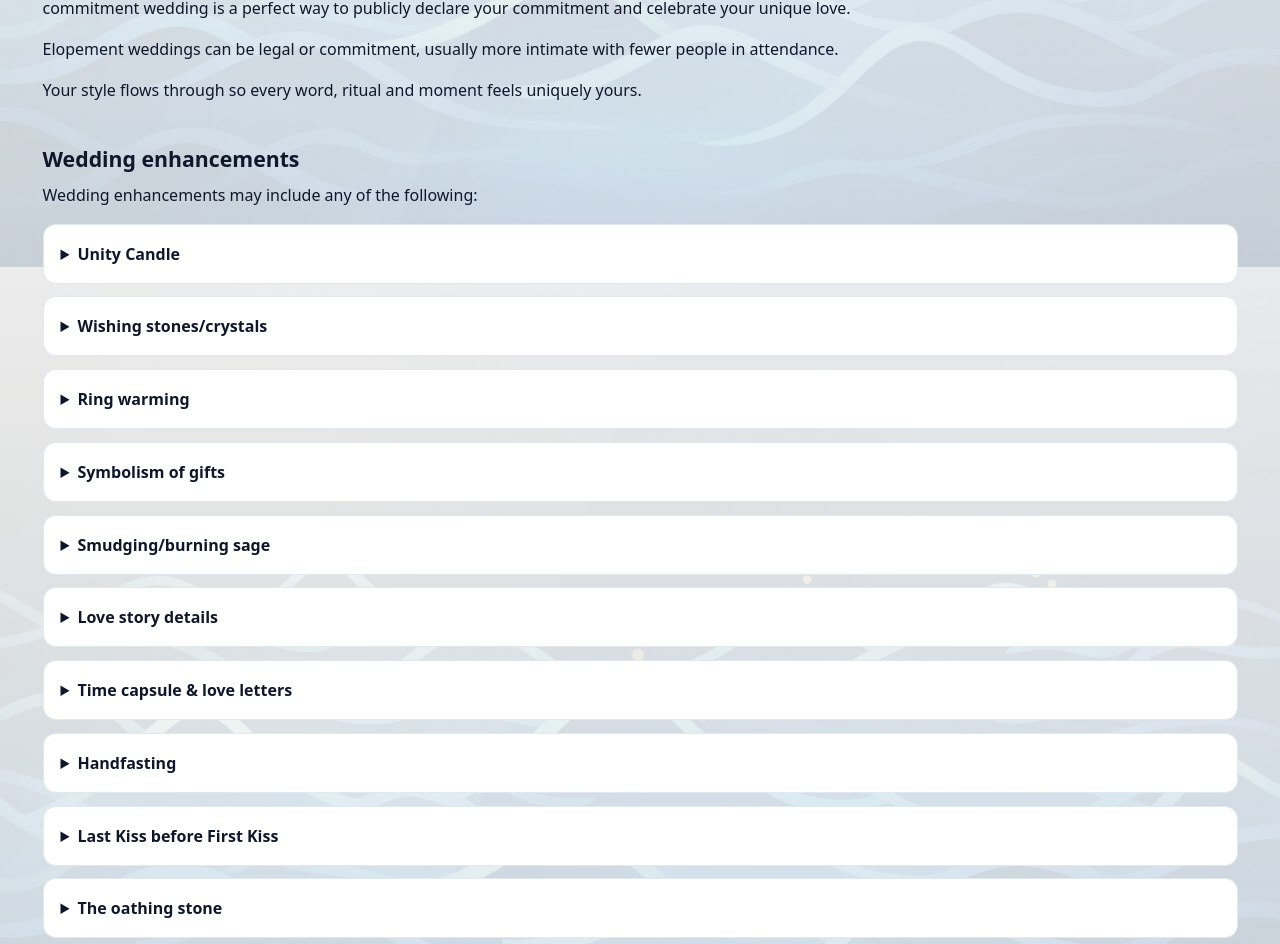
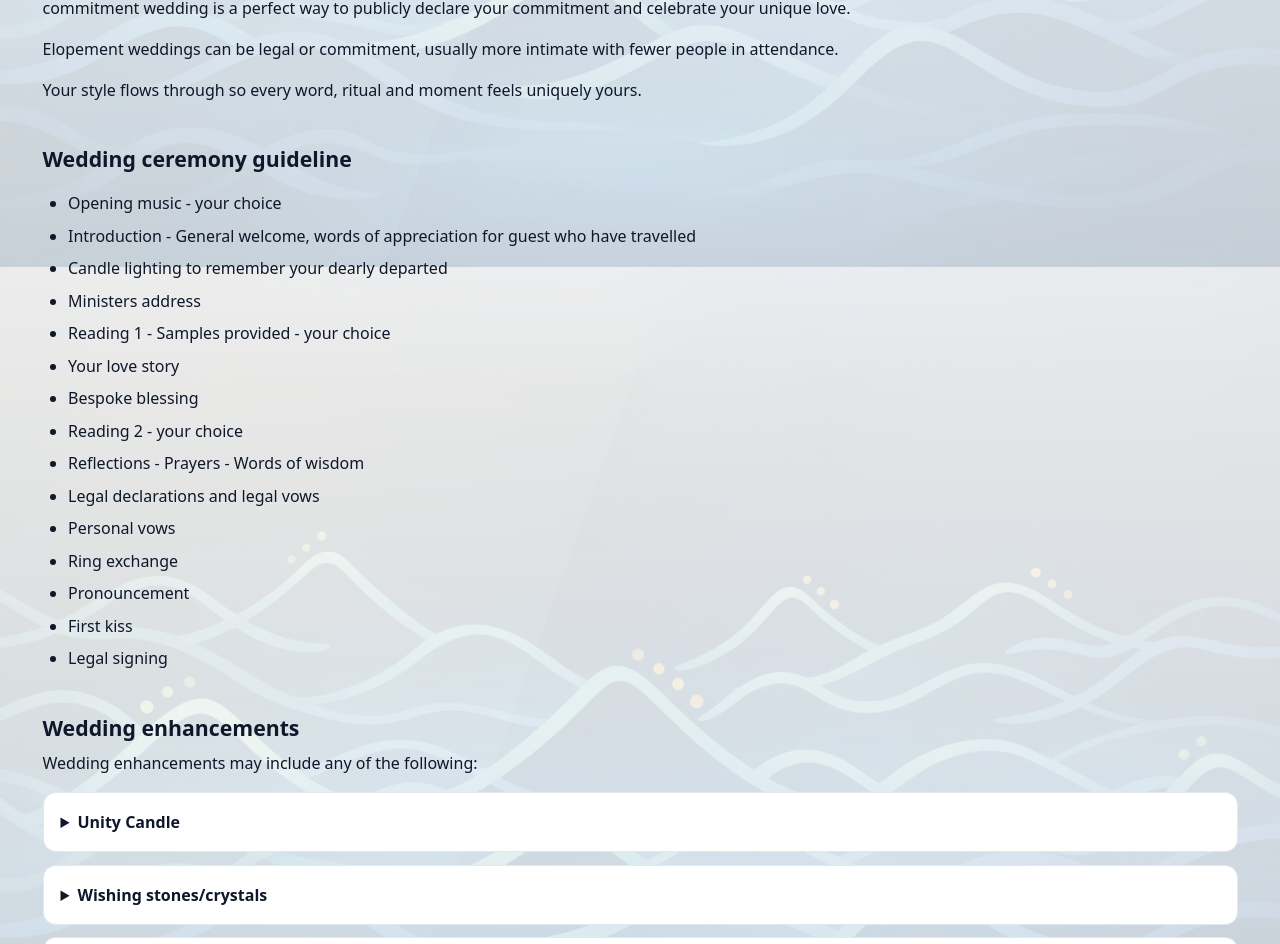
Before and after one commit to Carmelsweb/website, a React (Vite) app: page /weddings in a window 1280 px wide. Shown: the part 1333-2277 px from the top of the page. Built offline with nearby package versions, Linux system fonts and the light colour scheme.

Commit message:
Update ceremony pages with requested photos and wedding guideline

```diff
--- a/src/pages/CelebrationOfLife.tsx
+++ b/src/pages/CelebrationOfLife.tsx
@@ -2,11 +2,12 @@ import { Link } from "react-router-dom";
 import { Section } from "../site/Section";
 import { usePageMeta } from "../site/usePageMeta";
 import { useTheme } from "../site/useTheme";
-import symbolismOfGiftsImg from "../assets/optimized/Symbolism of gifts.webp";
+import symbolismOfGiftsImg from "../assets/optimized/GetAttachmentThumbnails.webp";
 import candleImg from "../assets/optimized/Lighting candle.webp";
 import treeImg from "../assets/optimized/Planting tree.webp";
 import flowersImg from "../assets/optimized/Ceremony of the rose.webp";
 import birdReleaseImg from "../assets/optimized/bird Relase.webp";
+import celebrationOfLifePhotoImg from "../assets/optimized/Your funeral.webp";
 
 function cx(...parts: Array<string | false | null | undefined>) {
   return parts.filter(Boolean).join(" ");
@@ -81,6 +82,19 @@ export function CelebrationOfLifePage() {
         <p className="mt-4">
           Traditional funerals may focus more on mourning; a celebration of life ceremony allows us to give thanks for the time spent with the departed loved one.
         </p>
+        <figure
+          className={cx(
+            "mt-6 overflow-hidden rounded-2xl border",
+            isDark ? "border-slate-800 bg-slate-950" : "border-slate-200 bg-white"
+          )}
+        >
+          <img
+            src={celebrationOfLifePhotoImg}
+            alt="Celebrant speaking during a celebration of life ceremony"
+            className="w-full h-auto object-cover"
+            loading="lazy"
+          />
+        </figure>
         <p className="mt-4">
           We prioritise Celebration of Life enquiries so families receive support quickly. Please call +353 87 130 2029 for urgent requests.
         </p>
--- a/src/pages/Naming.tsx
+++ b/src/pages/Naming.tsx
@@ -10,6 +10,8 @@ import handAndFootPrintImg from "../assets/optimized/Hand and foot print.webp";
 import memoryBoxImg from "../assets/optimized/Memory box.webp";
 import namingTree from "../assets/optimized/Planting a tree.webp";
 import breadAndSaltImg from "../assets/optimized/Bread and salt.webp";
+import babyPhotoImg from "../assets/optimized/Baby.webp";
+import babyNamingPhotoImg from "../assets/optimized/Baby naming ceremony.webp";
 
 function cx(...parts: Array<string | false | null | undefined>) {
   return parts.filter(Boolean).join(" ");
@@ -91,6 +93,24 @@ export function NamingPage() {
     <>
       <Section title="Naming ceremonies">
         <p>A naming ceremony welcomes a child with words, promises, and joyful celebration.</p>
+        <div className="mt-6 grid gap-4 sm:grid-cols-2">
+          <figure
+            className={cx(
+              "overflow-hidden rounded-2xl border",
+              isDark ? "border-slate-800 bg-slate-950" : "border-slate-200 bg-white"
+            )}
+          >
+            <img src={babyPhotoImg} alt="Sleeping baby portrait" className="w-full h-full object-cover" loading="lazy" />
+          </figure>
+          <figure
+            className={cx(
+              "overflow-hidden rounded-2xl border",
+              isDark ? "border-slate-800 bg-slate-950" : "border-slate-200 bg-white"
+            )}
+          >
+            <img src={babyNamingPhotoImg} alt="Parent holding baby during naming ceremony" className="w-full h-full object-cover" loading="lazy" />
+          </figure>
+        </div>
       </Section>
 
       <Section title="Ceremony enhancements">
--- a/src/pages/Weddings.tsx
+++ b/src/pages/Weddings.tsx
@@ -299,6 +299,25 @@ export function WeddingsPage() {
           <p>Your style flows through so every word, ritual and moment feels uniquely yours.</p>
         </div>
 
+        <h2 className="text-xl font-semibold mt-10">Wedding ceremony guideline</h2>
+        <ul className="list-disc pl-6 space-y-2 mt-4">
+          <li>Opening music - your choice</li>
+          <li>Introduction - General welcome, words of appreciation for guest who have travelled</li>
+          <li>Candle lighting to remember your dearly departed</li>
+          <li>Ministers address</li>
+          <li>Reading 1 - Samples provided - your choice</li>
+          <li>Your love story</li>
+          <li>Bespoke blessing</li>
+          <li>Reading 2 - your choice</li>
+          <li>Reflections - Prayers - Words of wisdom</li>
+          <li>Legal declarations and legal vows</li>
+          <li>Personal vows</li>
+          <li>Ring exchange</li>
+          <li>Pronouncement</li>
+          <li>First kiss</li>
+          <li>Legal signing</li>
+        </ul>
+
         <h2 className="text-xl font-semibold mt-10">Wedding enhancements</h2>
         <p className="mt-2">Wedding enhancements may include any of the following:</p>
         <div className="mt-4 space-y-3">
```
